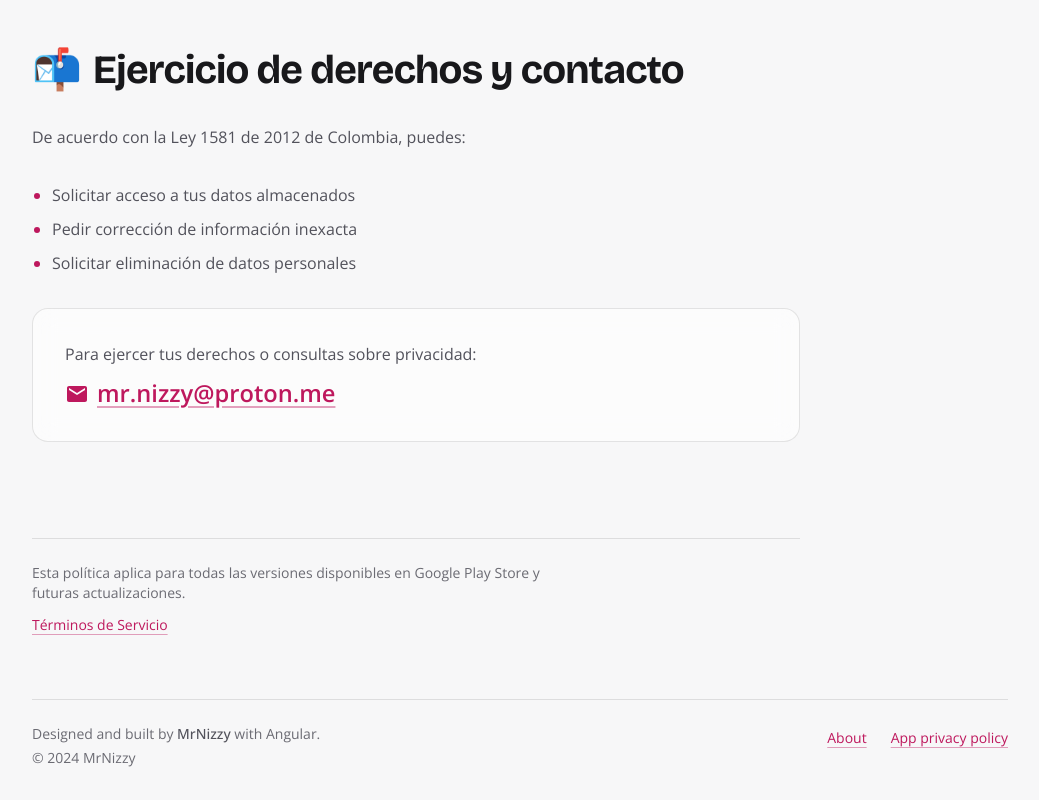
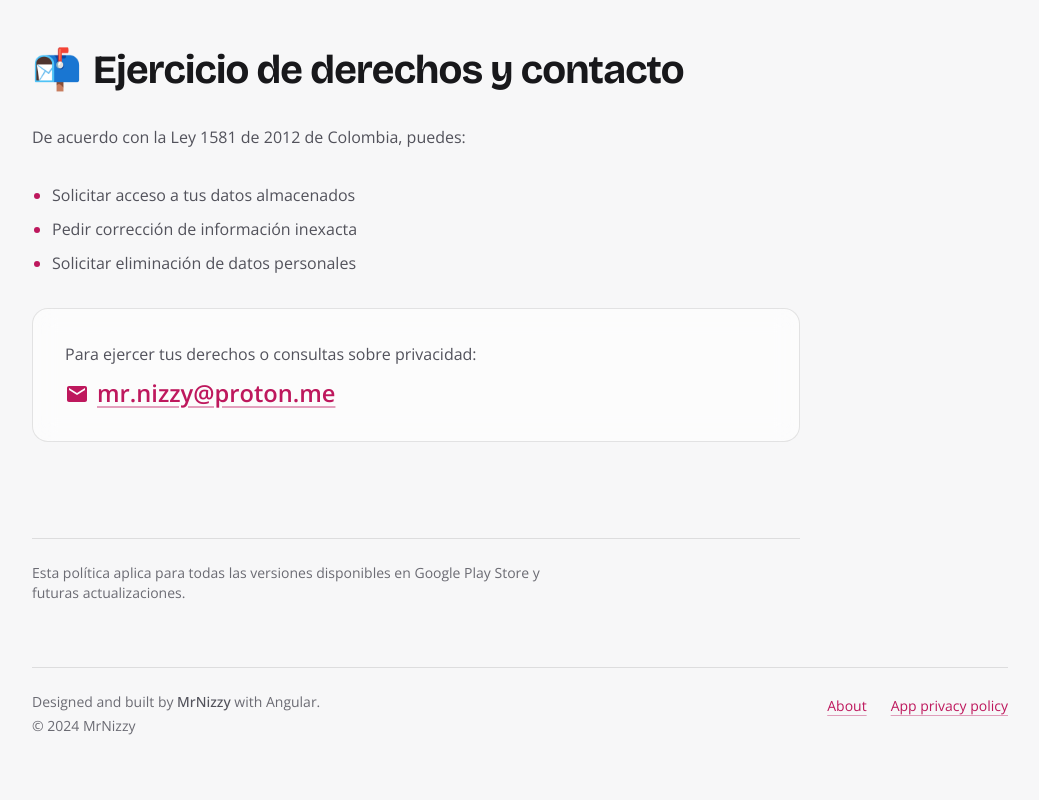
Before and after one commit to MrNizzy/MrNizzy, an Angular app: page /privacy in a window 1280 px wide. Shown: the part 2488-3288 px from the top of the page, without its empty margins (120-1159 px from the left). After the commit the page ends 3256 px from the top, so only its background shows below. Built offline with nearby package versions, Linux system fonts and the light colour scheme.

Commit message:
fix(privacy): remove link to missing terms page

```diff
--- a/src/app/pages/privacy/privacy.component.html
+++ b/src/app/pages/privacy/privacy.component.html
@@ -162,9 +162,6 @@
           Esta política aplica para todas las versiones disponibles en Google
           Play Store y futuras actualizaciones.
         </p>
-        <p>
-          <a appUiLink routerLink="/terms">Términos de Servicio</a>
-        </p>
       </div>
     </footer>
   </div>
--- a/src/app/pages/privacy/privacy.component.ts
+++ b/src/app/pages/privacy/privacy.component.ts
@@ -1,5 +1,4 @@
 import { ChangeDetectionStrategy, Component } from '@angular/core';
-import { RouterLink } from '@angular/router';
 import { environment } from '@env/environment';
 import { CONTACT_EMAIL } from '@models/contact.model';
 import { UiCardDirective } from '@shared/ui/card/card.directive';
@@ -22,7 +21,6 @@ const LAST_UPDATED_FORMAT = new Intl.DateTimeFormat('es-CO', {
 @Component({
   selector: 'app-privacy',
   imports: [
-    RouterLink,
     UiCardDirective,
     UiIconComponent,
     UiLinkDirective,
```
Also changed, not shown: 1 other file (tests, documents, lock files or other folders).
